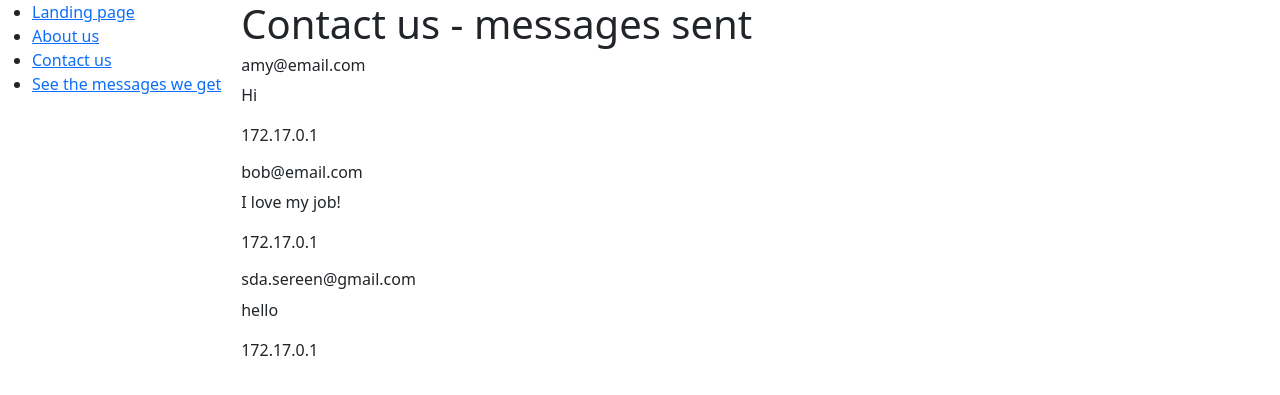
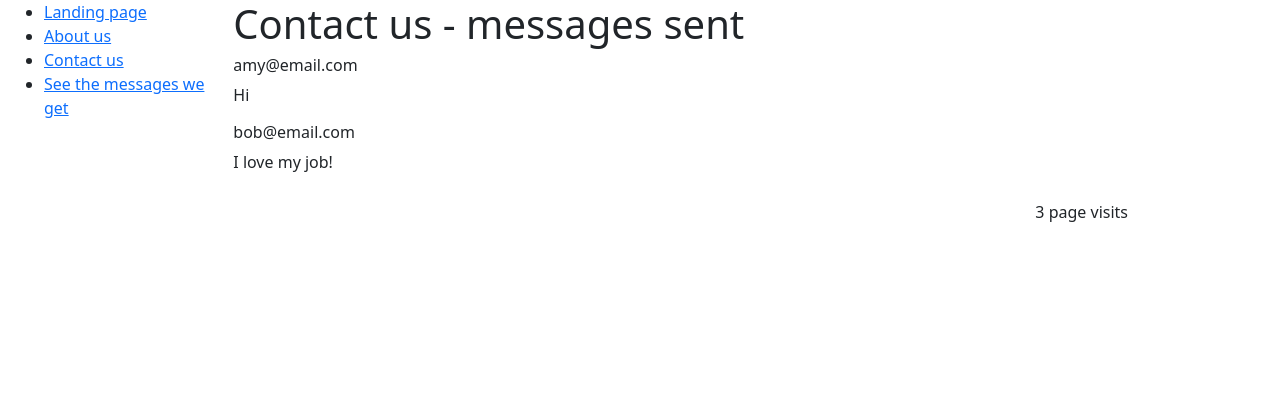
Before and after one commit to cr4zy30/eComAssignment1, a PHP site: page /Contact/read in a window 1280 px wide. Shown: the top 395 px of the page. Run offline with PHP 8.4, Linux system fonts and the light colour scheme.

Commit message:
Implemented counter with ajax request

```diff
--- a/app/Count/ajaxCounter.js
+++ /dev/null
@@ -1,6 +0,0 @@
-function loadCounter(){
-    var xhttp = new XMLHttpRequest();
-    xhttp.open("GET","counter.txt", false);
-    xhttp.send();
-    return xhttp.responseText;
-}
--- a/app/Count/index.php
+++ /dev/null
@@ -1,34 +0,0 @@
-<!DOCTYPE html>
-<html lang="en">
-<link href="https://cdn.jsdelivr.net/npm/bootstrap@5.3.2/dist/css/bootstrap.min.css" rel="stylesheet" integrity="sha384-T3c6CoIi6uLrA9TneNEoa7RxnatzjcDSCmG1MXxSR1GAsXEV/Dwwykc2MPK8M2HN" crossorigin="anonymous">
-	<script src="https://cdn.jsdelivr.net/npm/bootstrap@5.3.2/dist/js/bootstrap.bundle.min.js" integrity="sha384-C6RzsynM9kWDrMNeT87bh95OGNyZPhcTNXj1NW7RuBCsyN/o0jlpcV8Qyq46cDfL" crossorigin="anonymous"></script>
-<head>
-  <meta charset="UTF-8">
-  <meta name="viewport" content="width=device-width, initial-scale=1.0">
-  <title>Document</title>
-
-  <style>
-
-    body {
-      display: flex;
-      gap: 20px;
-    }
-
-  </style>
-</head>
-<body>
-<?php
-
-
-    echo "
-
-    <p>$data->count</P>";
-
-
-?>
-
-
-
-
-</body>
-</html>
--- a/app/controllers/Count.php
+++ b/app/controllers/Count.php
@@ -3,21 +3,16 @@ namespace app\controllers;
 
 use stdClass;
 
-class Count extends \app\core\Controller {
+class Count extends \app\core\Controller
+{
 
-  function index() {
+  function index()
+  {
     $count = new \app\models\Counter();
     $count->increment();
     $count->write();
 
-    echo "$count->count page visits";
-
-    //what i added dont judge
-    $this->view('Count/index', $count);
-
+    echo $count->__toString();
+    // or echo $count
   }
-
-
-
-
 }
--- a/app/core/App.php
+++ b/app/core/App.php
@@ -1,48 +1,38 @@
 <?php
 namespace app\core;
 
-class App{
+class App
+{
 
     private $routes = [];
 
-    public function addRoute($url,$handler){
+    public function addRoute($url, $handler)
+    {
         $url = preg_replace('/{([^\/]+)}/', '(?<$1>[^\/]+)', $url);
         $this->routes[$url] = $handler;
     }
 
-    function __construct(){
-
-  /*      $this->addRoute('Person/edit/{id}', 'Person,edit');
-        echo '<pre>';
-        print_r($this->routes);
-        echo '</pre>';
-
-*/
-//        exit();
-
-
-    	//call the appropriate controller class and method to handle the HTTP Request
-
-        //Routing version 0.1
-        //TODO: add PARAMETERS - later
-
+    function __construct()
+    {
 
         $url = $_GET['url'];
 
         //defined a few routes "url"=>"controller,method"
-        $routes = ['Main/index'=>'Main,index',
-                    'Main/about_us'=>'Main,about_us',
-                    'Contact/index'=>'Contact,index',
-                    'Contact/read'=>'Contact,read',
-                    'Contact/sendMessage'=>'Contact,sendMessage',
-                  ];
+        $routes = [
+            'Main/index' => 'Main,index',
+            'Main/about_us' => 'Main,about_us',
+            'Contact/index' => 'Contact,index',
+            'Contact/read' => 'Contact,read',
+            'Contact/sendMessage' => 'Contact,sendMessage',
+            'Count/index' => 'Count,index'
+        ];
 
         //one by one compare the url to resolve the route
         foreach ($routes as $routeUrl => $controllerMethod) {
-            if($url == $routeUrl){//match the route
+            if ($url == $routeUrl) {//match the route
                 //run the route
-                [$controller,$method]=explode(',', $controllerMethod);
-                $controller = '\\app\\controllers\\'.$controller;
+                [$controller, $method] = explode(',', $controllerMethod);
+                $controller = '\\app\\controllers\\' . $controller;
                 $controller = new $controller();
                 $controller->$method();
                 //make sure that we don't run a second route
--- a/app/core/Controller.php
+++ b/app/core/Controller.php
@@ -1,16 +1,13 @@
 <?php
 namespace app\core;
 
-class Controller {
-	function view($name, $data=null){
-		include('app/views/navbar.php');
-		include('app/views/' . $name . '.php');
-		include('app/Count/index.php');
+class Controller
+{
+	function view($name, $data = null)
+	{
 
+		$contentView = 'app/views/' . $name . '.php';
+		include('app/views/Navigation/navbar.php');
 
 	}
-
-
-
-
 }
--- a/app/models/Counter.php
+++ b/app/models/Counter.php
@@ -1,20 +1,22 @@
 <?php
 namespace app\models;
 
-class Counter{
+class Counter
+{
 
   public $count;
 
-  public function __construct() {
+  public function __construct()
+  {
 
     $filename = 'resources/counter.txt';
 
-        if(file_exists($filename)) {
+    if (file_exists($filename)) {
 
-          $file_handle = fopen($filename,'r');
+      $file_handle = fopen($filename, 'r');
       flock($file_handle, LOCK_EX);
 
-          $count = file_get_contents($filename);
+      $count = fread($file_handle, filesize($filename));
 
       flock($file_handle, LOCK_UN);
       fclose($file_handle);
@@ -26,16 +28,18 @@ class Counter{
     $this->count = json_decode($count)->count;
   }
 
-  public function increment(){
+  public function increment()
+  {
     $this->count++;
   }
 
-  public function write(){
+  public function write()
+  {
     $filename = 'resources/counter.txt';
     //json encoding object into count variable
     $count = json_encode($this);
     //opening file for writing
-    $file_handle = fopen($filename,'w');
+    $file_handle = fopen($filename, 'w');
     //locking file for writing
     flock($file_handle, LOCK_EX);
     //writing with contents of count
@@ -44,7 +48,8 @@ class Counter{
   }
 
 
-  public function __toString(){
+  public function __toString()
+  {
     return json_encode($this);
   }
 }
--- a/app/models/Message.php
+++ b/app/models/Message.php
@@ -1,31 +1,31 @@
 <?php
 namespace app\models;
 
-Class Message{
+class Message
+{
 
-    // prev variables were wrong in the assignment doc,
     public $email;
     public $message;
     public $IP;
 
-    public function __construct($object = null) {
-        if($object == null) return;
+    public function __construct($object = null)
+    {
+        if ($object == null)
+            return;
         $this->email = $object->email;
         $this->message = $object->message;
         $this->IP = $object->IP;
     }
 
-    public function read() {
-
-        //for this method i followed the instructions
-        //but when i looked at the class material i feel like
-        //im missing steps but idk
+    public function read()
+    {
         $filename = 'resources/messages.txt';
         $messages = file($filename);
         return $messages;
     }
 
-    public function write(){
+    public function write()
+    {
         $filename = 'resources/messages.txt';
 
         $file_handle = fopen($filename, 'a');
@@ -33,12 +33,13 @@ Class Message{
         $message = json_encode($this);
 
         fwrite($file_handle, $message . "\n");
-		flock($file_handle, LOCK_UN);
+        flock($file_handle, LOCK_UN);
 
         fclose($file_handle);
     }
 
-    public static function getAll() {
+    public static function getAll()
+    {
         $filename = 'resources/messages.txt';
         $messages = file($filename);
 
--- a/app/views/Contact/read.php
+++ b/app/views/Contact/read.php
@@ -1,8 +1,10 @@
 <!DOCTYPE html>
 <html lang="en">
+
 <head>
   <title>Messages sent</title>
 </head>
+
 <body>
   <div>
 
@@ -10,16 +12,15 @@
 
     <?php
 
-foreach($data as $index => $messageObj) {
+    foreach ($data as $index => $messageObj) {
+      echo "<h6>$messageObj->email</h6>
+                <p>$messageObj->message</p>";
+      // <p>$messageObj->IP</P>";
+    }
 
-  echo "
-  <h6>$messageObj->email</h6>
-  <p>$messageObj->message</p>
-  <p>$messageObj->IP</P>";
-}
-
-?>
+    ?>
 
   </div>
 </body>
+
 </html>
--- a/app/views/Main/about_us.php
+++ b/app/views/Main/about_us.php
@@ -1,4 +1,5 @@
 <html>
+
 <head>
   <title>About us</title>
   <style>
@@ -9,12 +10,13 @@
     }
   </style>
 </head>
+
 <body>
   <div>
     <h1>About us</h1>
     <p>See our incredible team of devs.</p>
     <div class="imgContainer">
-      <img src="" height="250" width="380">
+      <img src="https://i.ibb.co/4dS8YKQ/pic.jpg" height="350">
       <p>Denis Voronov</p>
     </div>
     <br>
@@ -24,4 +26,5 @@
     </div>
   </div>
 </body>
+
 </html>
--- /dev/null
+++ b/app/views/Navigation/navbar.php
@@ -0,0 +1,65 @@
+<!DOCTYPE html>
+<html>
+<link href="https://cdn.jsdelivr.net/npm/bootstrap@5.3.2/dist/css/bootstrap.min.css" rel="stylesheet"
+  integrity="sha384-T3c6CoIi6uLrA9TneNEoa7RxnatzjcDSCmG1MXxSR1GAsXEV/Dwwykc2MPK8M2HN" crossorigin="anonymous">
+<script src="https://cdn.jsdelivr.net/npm/bootstrap@5.3.2/dist/js/bootstrap.bundle.min.js"
+  integrity="sha384-C6RzsynM9kWDrMNeT87bh95OGNyZPhcTNXj1NW7RuBCsyN/o0jlpcV8Qyq46cDfL" crossorigin="anonymous"></script>
+<script src="https://ajax.googleapis.com/ajax/libs/jquery/3.7.1/jquery.min.js"></script>
+
+<head>
+  <title>
+    <?= $name ?> view
+  </title>
+
+  <style>
+    .container {
+      margin-left: 0px;
+      display: flex;
+      gap: 20px;
+    }
+
+    .content {
+      display: flex;
+      flex-direction: column;
+      gap: 10px;
+      width: 1000px;
+    }
+
+    .pageVisits {
+      margin-left: auto;
+    }
+  </style>
+
+</head>
+
+<body>
+
+  <div class="container">
+
+    <ul>
+      <li><a href="/Main/index">Landing page</a></li>
+      <li><a href="/Main/about_us">About us</a></li>
+      <li><a href="/Contact/index">Contact us</a></li>
+      <li><a href="/Contact/read">See the messages we get</a></li>
+    </ul>
+
+    <div class="content">
+      <?php include($contentView); ?>
+      <p class="pageVisits">test</p>
+    </div>
+  </div>
+
+  <script>
+    function loadCounter() {
+      $.getJSON("/Count/index", function (data) {
+        $(".pageVisits").text(`${data.count} page visits`);
+      }).fail(function (jqXHR, textStatus, errorThrown) {
+        console.error('Failed to load count: ' + textStatus);
+      });
+    }
+    loadCounter();
+  </script>
+
+</body>
+
+</html>
--- a/app/views/navbar.php
+++ /dev/null
@@ -1,33 +0,0 @@
-<!DOCTYPE html>
-<html lang="en">
-<link href="https://cdn.jsdelivr.net/npm/bootstrap@5.3.2/dist/css/bootstrap.min.css" rel="stylesheet" integrity="sha384-T3c6CoIi6uLrA9TneNEoa7RxnatzjcDSCmG1MXxSR1GAsXEV/Dwwykc2MPK8M2HN" crossorigin="anonymous">
-	<script src="https://cdn.jsdelivr.net/npm/bootstrap@5.3.2/dist/js/bootstrap.bundle.min.js" integrity="sha384-C6RzsynM9kWDrMNeT87bh95OGNyZPhcTNXj1NW7RuBCsyN/o0jlpcV8Qyq46cDfL" crossorigin="anonymous"></script>
-<head>
-  <meta charset="UTF-8">
-  <meta name="viewport" content="width=device-width, initial-scale=1.0">
-  <title>Document</title>
-
-  <style>
-
-    body {
-      display: flex;
-      gap: 20px;
-    }
-
-  </style>
-</head>
-<body>
-
-
-
-    <ul>
-      <li><a href="/Main/index">Landing page</a></li>
-      <li><a href="/Main/about_us">About us</a></li>
-      <li><a href="/Contact/index">Contact us</a></li>
-      <li><a href="/Contact/read">See the messages we get</a></li>
-    </ul>
-
-
-
-</body>
-</html>
--- a/resources/counter.txt
+++ b/resources/counter.txt
@@ -1 +1 @@
-{"count":21}
+{"count":2}
--- a/resources/messages.txt
+++ b/resources/messages.txt
@@ -1,3 +1,2 @@
 {"email":"amy@email.com","message":"Hi","IP":"172.17.0.1"}
 {"email":"bob@email.com","message":"I love my job!","IP":"172.17.0.1"}
-{"email":"sda.sereen@gmail.com","message":"hello","IP":"172.17.0.1"}
```
Also changed, not shown: app/controllers/Contact.php (+8 -4 lines), app/controllers/Main.php (+6 -3 lines), app/core/autoload.php (+3 -5 lines), app/views/Contact/index.php (+9 -7 lines), app/views/Main/index.php (+6 -1 lines). Lines whose indentation alone changed are shown as unchanged.
